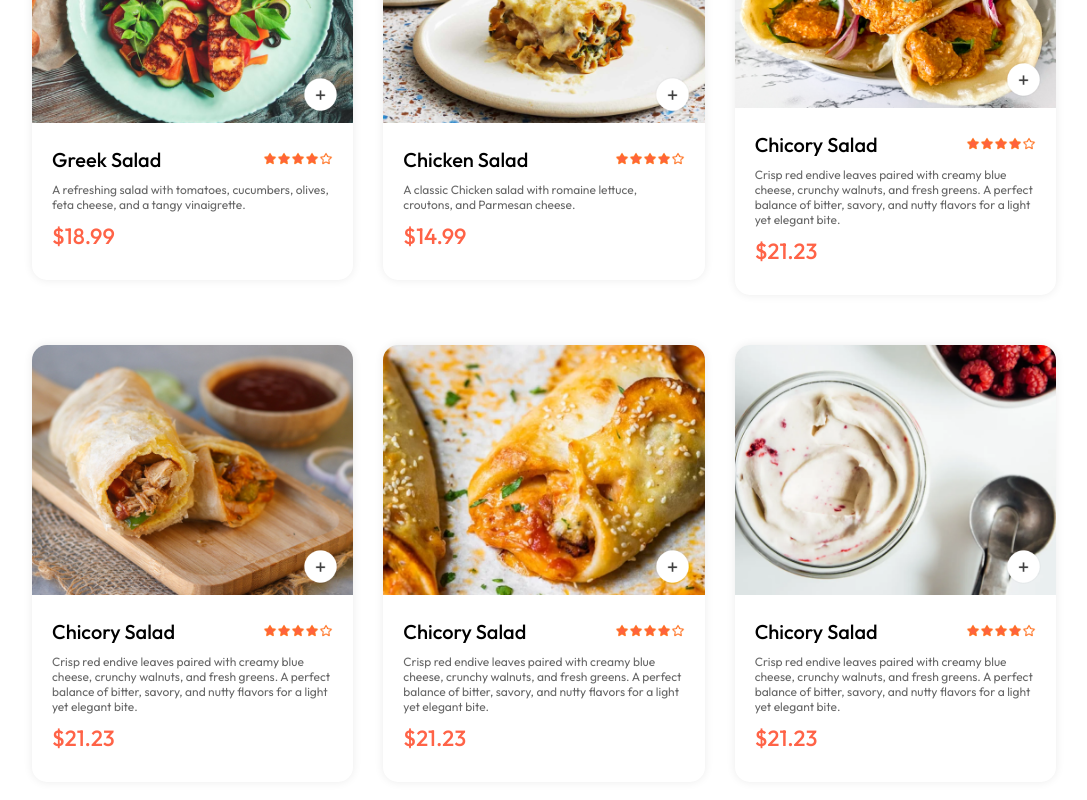
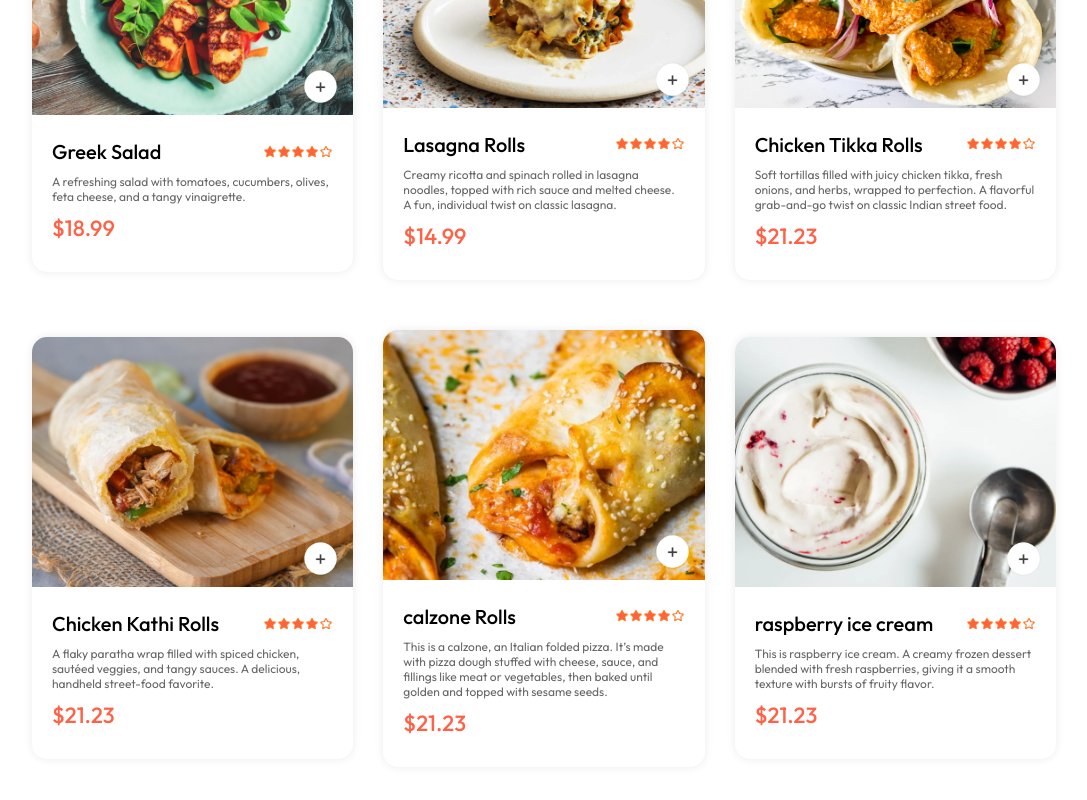
Before and after one commit to Umer-Shafqat/Delivery-App, a React (Create React App) app: page / in a window 1280 px wide. Shown: the part 1700-2500 px from the top of the page, without its empty margins (96-1183 px from the left). Built offline with nearby package versions, Linux system fonts and the light colour scheme.

Commit message:
chaneges in food_list

```diff
--- a/src/assets/assets.js
+++ b/src/assets/assets.js
@@ -93,7 +93,7 @@ export const menu_list = [
         menu_image : menu_3
     },
     {
-        menu_name : "Sandwish",
+        menu_name : "Sandwich",
         menu_image : menu_4
     },
      {
@@ -149,222 +149,221 @@ export const food_list = [
     },
         {
         _id:"5",
-        name : "Chicken Salad",
+        name : "Lasagna Rolls",
         image : food_5,
         price: 14.99,
-        description: "A classic Chicken salad with romaine lettuce, croutons, and Parmesan cheese.",
-        category: "salad"
+        description: "Creamy ricotta and spinach rolled in lasagna noodles, topped with rich sauce and melted cheese. A fun, individual twist on classic lasagna.",
+        category: "Rolls"
     },
     {
         _id:"6",
-        name : "Chicory Salad",
+        name : "Chicken Tikka Rolls",
         image : food_6,
         price: 21.23,
-        description: "Crisp red endive leaves paired with creamy blue cheese, crunchy walnuts, and fresh greens. A perfect balance of bitter, savory, and nutty flavors for a light yet elegant bite.",
-        category: "salad"
+        description: "Soft tortillas filled with juicy chicken tikka, fresh onions, and herbs, wrapped to perfection. A flavorful grab-and-go twist on classic Indian street food.",
+        category: "Rolls"
     },
       {
         _id:"7",
-        name : "Chicory Salad",
+        name : "Chicken Kathi Rolls",
         image : food_7,
         price: 21.23,
-        description: "Crisp red endive leaves paired with creamy blue cheese, crunchy walnuts, and fresh greens. A perfect balance of bitter, savory, and nutty flavors for a light yet elegant bite.",
-        category: "salad"
+        description: "A flaky paratha wrap filled with spiced chicken, sautéed veggies, and tangy sauces. A delicious, handheld street-food favorite.",
+        category: "Rolls"
     },
        {
         _id:"8",
-        name : "Chicory Salad",
+        name : "calzone Rolls",
         image : food_8,
         price: 21.23,
-        description: "Crisp red endive leaves paired with creamy blue cheese, crunchy walnuts, and fresh greens. A perfect balance of bitter, savory, and nutty flavors for a light yet elegant bite.",
-        category: "salad"
+        description: "This is a calzone, an Italian folded pizza. It’s made with pizza dough stuffed with cheese, sauce, and fillings like meat or vegetables, then baked until golden and topped with sesame seeds.",
+        category: "Rolls"
     },
         {
         _id:"9",
-        name : "Chicory Salad",
+        name : "raspberry ice cream",
         image : food_9,
         price: 21.23,
-        description: "Crisp red endive leaves paired with creamy blue cheese, crunchy walnuts, and fresh greens. A perfect balance of bitter, savory, and nutty flavors for a light yet elegant bite.",
-        category: "salad"
+        description: "This is raspberry ice cream. A creamy frozen dessert blended with fresh raspberries, giving it a smooth texture with bursts of fruity flavor.",
+        category: "Dessert"
     },
          {
         _id:"10",
-        name : "Chicory Salad",
+        name : "Apple Mille-Feuille with Sorbet",
         image : food_10,
         price: 21.23,
-        description: "Crisp red endive leaves paired with creamy blue cheese, crunchy walnuts, and fresh greens. A perfect balance of bitter, savory, and nutty flavors for a light yet elegant bite.",
-        category: "salad"
+        description: "Layers of flaky pastry filled with creamy apple compote and served with a refreshing sorbet.",
+        category: "Dessert"
     },
          {
         _id:"11",
-        name : "Chicory Salad",
+        name : "Strawberry Panna Cotta",
         image : food_11,
         price: 21.23,
-        description: "Crisp red endive leaves paired with creamy blue cheese, crunchy walnuts, and fresh greens. A perfect balance of bitter, savory, and nutty flavors for a light yet elegant bite.",
-        category: "salad"
+        description: "A creamy dessert made with fresh strawberries and a hint of vanilla, set in a delicate gelatin.",
+        category: "Dessert"
     },
          {
         _id:"12",
-        name : "Chicory Salad",
+        name : "Vanilla Ice Cream in Sprinkle Bowl",
         image : food_12,
         price: 21.23,
-        description: "Crisp red endive leaves paired with creamy blue cheese, crunchy walnuts, and fresh greens. A perfect balance of bitter, savory, and nutty flavors for a light yet elegant bite.",
-        category: "salad"
+        description: "A classic vanilla ice cream served in a bowl with colorful sprinkles on top.",
+        category: "Dessert"
     },
       {
         _id:"13",
-        name : "Chicory Salad",
+        name : "Classic Club Sandwich",
         image : food_13,
         price: 21.23,
-        description: "Crisp red endive leaves paired with creamy blue cheese, crunchy walnuts, and fresh greens. A perfect balance of bitter, savory, and nutty flavors for a light yet elegant bite.",
-        category: "salad"
+        description: "Triple-layered toasted bread stacked with turkey, bacon, lettuce, tomato, and mayo for a hearty bite.",
+        category: "Sandwich"
     },
          {
         _id:"14",
-        name : "Chicory Salad",
+        name : "Caprese Sandwich",
         image : food_14,
         price: 21.23,
-        description: "Crisp red endive leaves paired with creamy blue cheese, crunchy walnuts, and fresh greens. A perfect balance of bitter, savory, and nutty flavors for a light yet elegant bite.",
-        category: "salad"
+        description: "Fresh mozzarella, tomatoes, and basil drizzled with balsamic glaze on toasted bread.",
+        category: "Sandwich"
     },
          {
         _id:"15",
-        name : "Chicory Salad",
+        name : "Grilled Cheese Melt",
         image : food_15,
         price: 21.23,
-        description: "Crisp red endive leaves paired with creamy blue cheese, crunchy walnuts, and fresh greens. A perfect balance of bitter, savory, and nutty flavors for a light yet elegant bite.",
-        category: "salad"
+        description: "Toasted bread filled with a blend of melted cheeses, served with a side of marinara sauce for dipping.",
+        category: "Sandwich"
     },
          {
         _id:"16",
-        name : "Chicory Salad",
+        name : "Chicken Pesto Panini",
         image : food_16,
         price: 21.23,
-        description: "Crisp red endive leaves paired with creamy blue cheese, crunchy walnuts, and fresh greens. A perfect balance of bitter, savory, and nutty flavors for a light yet elegant bite.",
-        category: "salad"
+        description: "Grilled chicken, basil pesto, and melted cheese pressed between ciabatta bread.",
+        category: "Sandwich"
     },  {
         _id:"17",
-        name : "Chicory Salad",
+        name : "Red Velvet Cake",
         image : food_17,
         price: 21.23,
-        description: "Crisp red endive leaves paired with creamy blue cheese, crunchy walnuts, and fresh greens. A perfect balance of bitter, savory, and nutty flavors for a light yet elegant bite.",
-        category: "salad"
+        description: "Soft crimson sponge with a hint of cocoa, paired with smooth cream cheese frosting.",
+        category: "Cake"
     },
          {
         _id:"18",
-        name : "Chicory Salad",
+        name : "Lemon Drizzle Cake",
         image : food_18,
         price: 21.23,
-        description: "Crisp red endive leaves paired with creamy blue cheese, crunchy walnuts, and fresh greens. A perfect balance of bitter, savory, and nutty flavors for a light yet elegant bite.",
-        category: "salad"
+        description: "A light and zesty cake infused with fresh lemon juice and zest, topped with a sweet lemon glaze.",
+        category: "Cake"
     },
          {
         _id:"19",
-        name : "Chicory Salad",
+        name : "Black Forest Cake",
         image : food_19,
         price: 21.23,
-        description: "Crisp red endive leaves paired with creamy blue cheese, crunchy walnuts, and fresh greens. A perfect balance of bitter, savory, and nutty flavors for a light yet elegant bite.",
-        category: "salad"
+        description: "Layers of chocolate sponge cake, cherries, and whipped cream come together in this classic dessert.",
+        category: "Cake"
     },
          {
         _id:"20",
-        name : "Chicory Salad",
+        name : "Red Velvet Cake",
         image : food_20,
         price: 21.23,
-        description: "Crisp red endive leaves paired with creamy blue cheese, crunchy walnuts, and fresh greens. A perfect balance of bitter, savory, and nutty flavors for a light yet elegant bite.",
-        category: "salad"
+        description: "Soft crimson sponge with a hint of cocoa, paired with smooth cream cheese frosting.",
+        category: "Cake"
     },  {
         _id:"21",
-        name : "Chicory Salad",
+        name : "Vegetable Fried Rice",
         image : food_21,
         price: 21.23,
-        description: "Crisp red endive leaves paired with creamy blue cheese, crunchy walnuts, and fresh greens. A perfect balance of bitter, savory, and nutty flavors for a light yet elegant bite.",
-        category: "salad"
+        description: "A flavorful mix of stir-fried vegetables and rice, seasoned with soy sauce and sesame oil.",
+        category: "Rice"
     },
          {
         _id:"22",
-        name : "Chicory Salad",
+        name : "Paella Valenciana",
         image : food_22,
         price: 21.23,
-        description: "Crisp red endive leaves paired with creamy blue cheese, crunchy walnuts, and fresh greens. A perfect balance of bitter, savory, and nutty flavors for a light yet elegant bite.",
-        category: "salad"
+        description: "A traditional Spanish rice dish made with saffron-infused rice, a variety of seafood, and vegetables.",
+        category: "Rice"
     },
          {
         _id:"23",
-        name : "Chicory Salad",
+        name : "Mango Sticky Rice",
         image : food_23,
         price: 21.23,
-        description: "Crisp red endive leaves paired with creamy blue cheese, crunchy walnuts, and fresh greens. A perfect balance of bitter, savory, and nutty flavors for a light yet elegant bite.",
-        category: "salad"
+        description: "Sweet sticky rice topped with ripe mango slices and drizzled with coconut milk.",
+        category: "Rice"
     },
          {
         _id:"24",
-        name : "Chicory Salad",
+        name : "Chicken Biryani",
         image : food_24,
         price: 21.23,
-        description: "Crisp red endive leaves paired with creamy blue cheese, crunchy walnuts, and fresh greens. A perfect balance of bitter, savory, and nutty flavors for a light yet elegant bite.",
-        category: "salad"
+        description: "Aromatic basmati rice cooked with tender chicken pieces, flavored with spices and herbs.",
+        category: "Rice"
     },  {
         _id:"25",
-        name : "Chicory Salad",
+        name : "Classic French Fries",
         image : food_25,
         price: 21.23,
-        description: "Crisp red endive leaves paired with creamy blue cheese, crunchy walnuts, and fresh greens. A perfect balance of bitter, savory, and nutty flavors for a light yet elegant bite.",
-        category: "salad"
+        description: "Crispy golden fries served with a side of tangy ketchup.",
+        category: "Fries"
     },
          {
         _id:"26",
-        name : "Chicory Salad",
+        name : "Curly Fries",
         image : food_26,
         price: 21.23,
-        description: "Crisp red endive leaves paired with creamy blue cheese, crunchy walnuts, and fresh greens. A perfect balance of bitter, savory, and nutty flavors for a light yet elegant bite.",
-        category: "salad"
+        description: "Crispy curly fries seasoned to perfection, served with a side of zesty dipping sauce.",
+        category: "Fries"
     },
          {
         _id:"27",
-        name : "Chicory Salad",
+        name : "Sweet Potato Fries",
         image : food_27,
         price: 21.23,
-        description: "Crisp red endive leaves paired with creamy blue cheese, crunchy walnuts, and fresh greens. A perfect balance of bitter, savory, and nutty flavors for a light yet elegant bite.",
-        category: "salad"
-    },
-         {
+        description: "Crispy sweet potato fries served with a side of tangy ketchup.",
+        category: "Fries"
+    },  {
         _id:"28",
-        name : "Chicory Salad",
+        name : "Cheese Fries",
         image : food_28,
         price: 21.23,
-        description: "Crisp red endive leaves paired with creamy blue cheese, crunchy walnuts, and fresh greens. A perfect balance of bitter, savory, and nutty flavors for a light yet elegant bite.",
-        category: "salad"
+        description: "Crispy fries topped with melted cheese and served with a side of ranch dressing.",
+        category: "Fries"
     },  {
         _id:"29",
-        name : "Chicory Salad",
+        name : "Chow Mein",
         image : food_29,
         price: 21.23,
-        description: "Crisp red endive leaves paired with creamy blue cheese, crunchy walnuts, and fresh greens. A perfect balance of bitter, savory, and nutty flavors for a light yet elegant bite.",
-        category: "salad"
+        description: "Stir-fried noodles with a mix of vegetables and your choice of protein, seasoned with soy sauce.",
+        category: "Chinese"
     },
          {
         _id:"30",
-        name : "Chicory Salad",
+        name : "Sweet and Sour Pork",
         image : food_30,
         price: 21.23,
-        description: "Crisp red endive leaves paired with creamy blue cheese, crunchy walnuts, and fresh greens. A perfect balance of bitter, savory, and nutty flavors for a light yet elegant bite.",
-        category: "salad"
+        description: "Tender pork pieces stir-fried with bell peppers and pineapple in a tangy sweet and sour sauce.",
+        category: "Chinese"
     },  {
         _id:"31",
-        name : "Chicory Salad",
+        name : "Kung Pao Chicken",
         image : food_31,
         price: 21.23,
-        description: "Crisp red endive leaves paired with creamy blue cheese, crunchy walnuts, and fresh greens. A perfect balance of bitter, savory, and nutty flavors for a light yet elegant bite.",
-        category: "salad"
+        description: "Spicy stir-fried chicken with peanuts, vegetables, and chili peppers.",
+        category: "Chinese"
     },
          {
         _id:"32",
-        name : "Chicory Salad",
+        name : "Mapo Tofu",
         image : food_32,
         price: 21.23,
-        description: "Crisp red endive leaves paired with creamy blue cheese, crunchy walnuts, and fresh greens. A perfect balance of bitter, savory, and nutty flavors for a light yet elegant bite.",
-        category: "salad"
+        description: "Spicy and numbing tofu dish cooked in a rich and flavorful sauce made with doubanjiang (fermented bean paste) and ground pork.",
+        category: "Chinese"
     }]
 
 export const url = 'http://localhost:4000'
```
